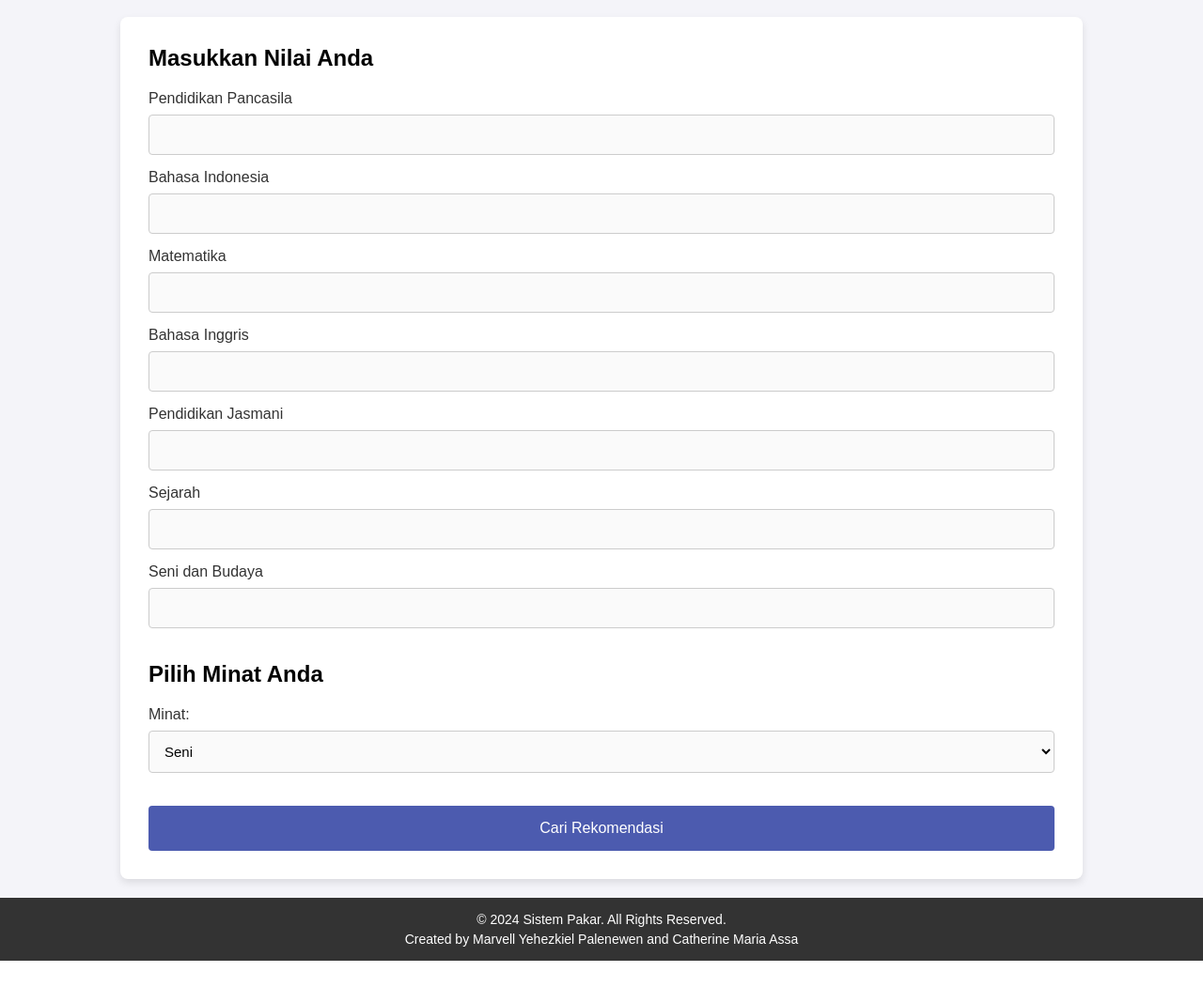
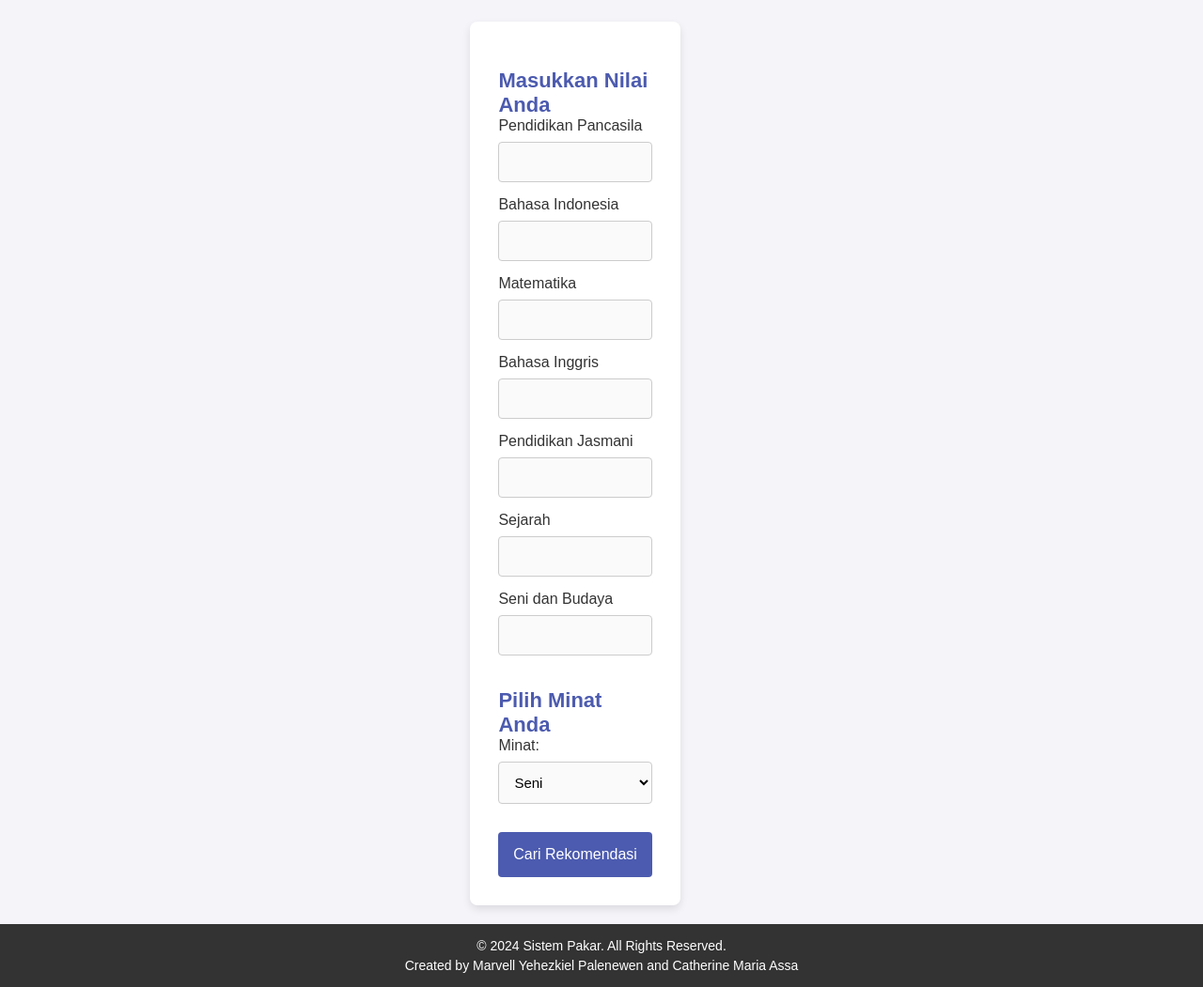
Before and after one commit to Catherine263/Rekomendasi-Jurusan, a PHP site: page /index.html in a window 1280 px wide. Shown: the part 59-1110 px from the top of the page at 94% size. Before the commit the page ends 1082 px from the top, so only its background shows below. Run offline with PHP 8.4, Linux system fonts and the light colour scheme.

Commit message:
Update style.css

```diff
--- a/style.css
+++ b/style.css
@@ -1,4 +1,3 @@
-/* Reset beberapa elemen default untuk menjaga konsistensi tampilan */
 * {
     margin: 0;
     padding: 0;
@@ -37,23 +36,24 @@ header {
     font-size: 25px;
 }
 
-
-/* Kontainer utama yang membungkus form */
-.container {
+/* Styling untuk form */
+form {
     background-color: white;
     padding: 30px;
     border-radius: 8px;
     box-shadow: 0 4px 8px rgba(0, 0, 0, 0.1);
     width: 80%;
-}
-
-.container h2 {
-    margin-bottom: 20px;
+    margin-top: 5px;
 }
 
 /* Styling untuk tiap bagian input */
 .input-section {
+    margin-bottom: 15px;
+}
+
+.input-section h3 {
     margin-bottom: 20px;
+    font-size: 23px;
 }
 
 /* Styling label untuk setiap input */
@@ -77,7 +77,7 @@ select {
 }
 
 /* Styling untuk tombol submit */
-.submit-btn {
+button[type="submit"] {
     display: block;
     width: 100%;
     padding: 15px;
@@ -91,7 +91,7 @@ select {
 }
 
 /* Efek hover pada tombol submit */
-.submit-btn:hover {
+button[type="submit"]:hover {
     background-color: #2d40ac;
 }
 
@@ -110,9 +110,16 @@ footer {
     font-size: 14px;
 }
 
+/* Styling untuk rekomendasi jurusan */
+h2 {
+    margin-top: 20px;
+    font-size: 22px;
+    color: #4c5baf;
+}
+
 /* Responsif untuk layar lebih kecil */
 @media (max-width: 768px) {
-    .container {
+    form {
         padding: 20px;
     }
 
@@ -124,7 +131,7 @@ footer {
         margin-bottom: 15px;
     }
 
-    .submit-btn {
+    button[type="submit"] {
         font-size: 14px;
         padding: 12px;
     }
```
